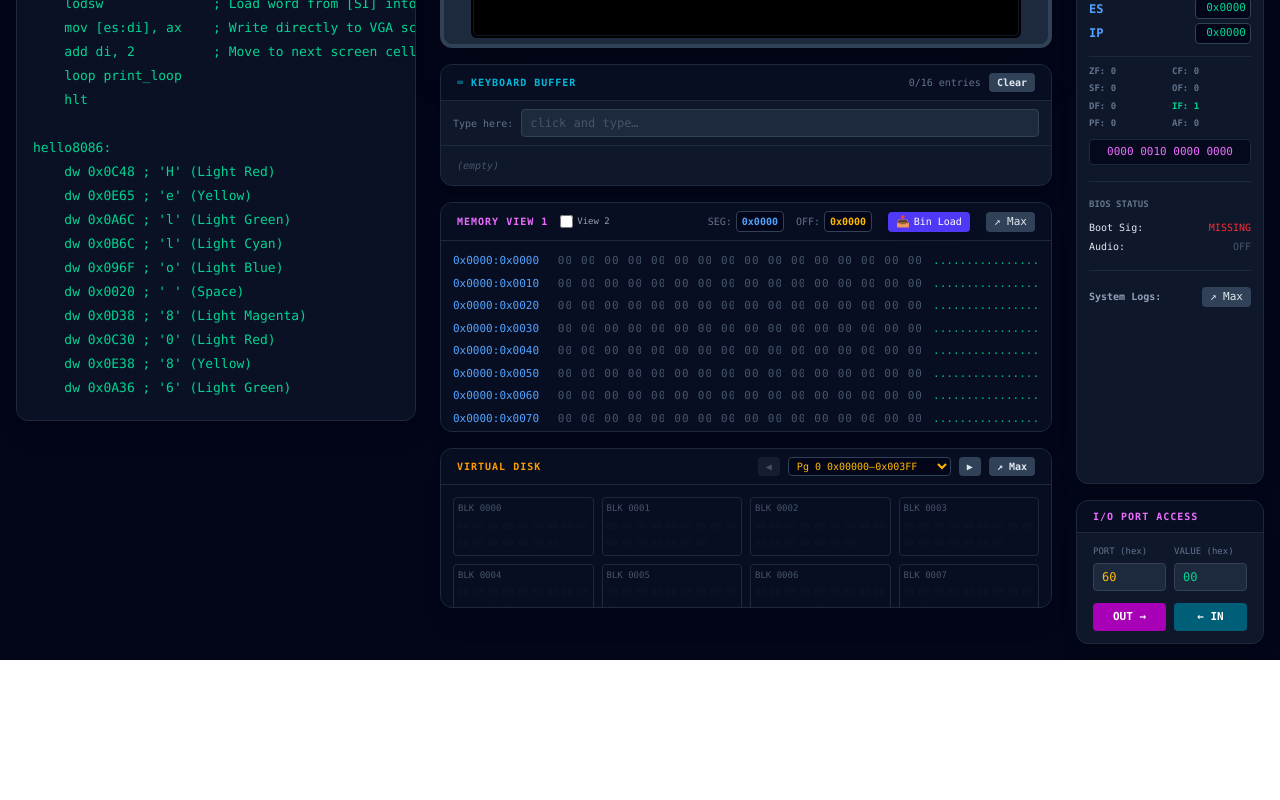
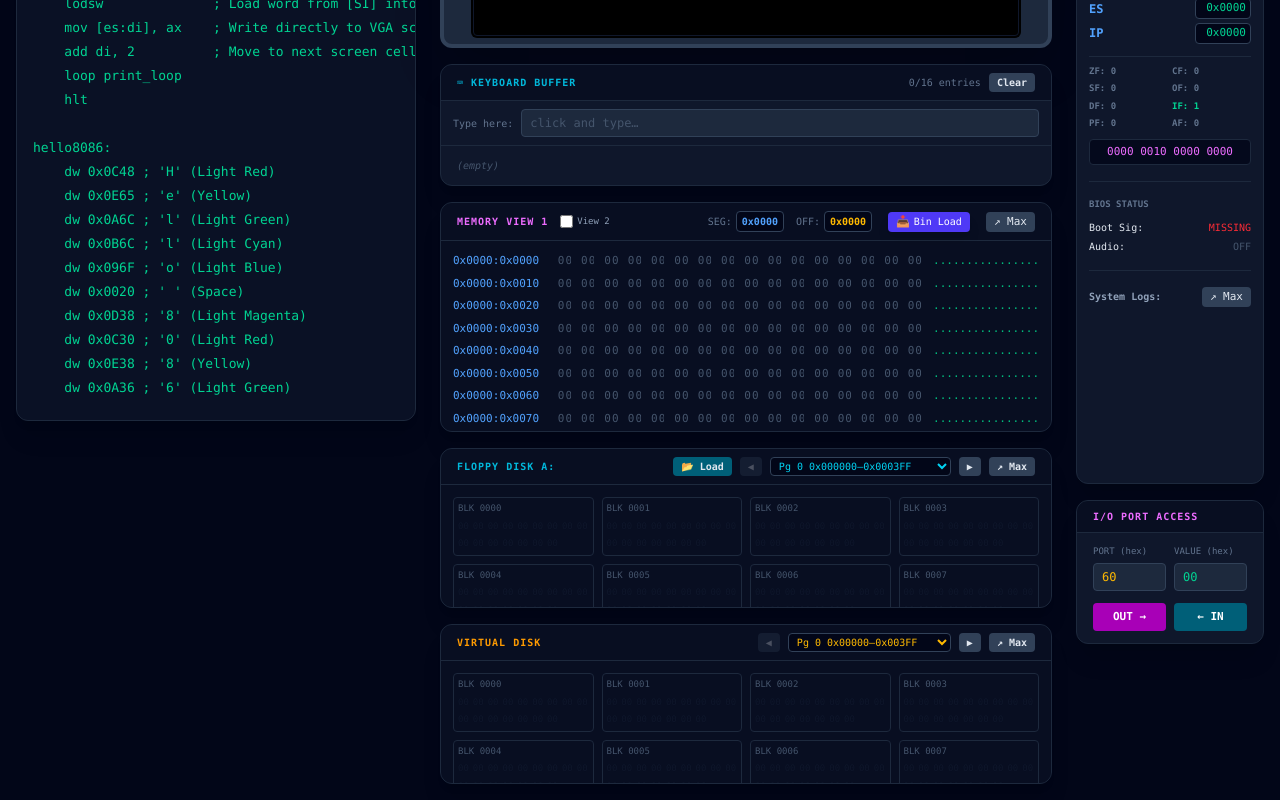
Before and after one commit to daohainam/emulator-8086-js, a React (Vite) app: page / in a window 1280 px wide. Shown: the part 441-1241 px from the top of the page. Before the commit the page ends 1101 px from the top, so only its background shows below. Built offline with nearby package versions, Linux system fonts and the light colour scheme.

Commit message:
feat: support 1st floppy disk

```diff
--- a/src/App.jsx
+++ b/src/App.jsx
@@ -7,7 +7,7 @@ import { DiskDevice } from './devices/DiskDevice.js';
 import { KeyboardDevice } from './devices/KeyboardDevice.js';
 import { PIC8259Device } from './devices/PIC8259Device.js';
 import {
-    ADDR_SPACE, DISK_SIZE, SECTOR_SIZE,
+    ADDR_SPACE, DISK_SIZE, SECTOR_SIZE, FLOPPY_SIZE,
     VGA_BASE, VGA_COLS, VGA_ROWS, VGA_SIZE,
     toHex, calcPhys, calcParity,
     readMem8, writeMem8, writeMem8Safe,
@@ -416,6 +416,99 @@ function DiskViewer({ diskMemory }) {
     );
 }
 
+function FloppyDiskViewer({ floppyMemory, onLoadFloppy }) {
+    const BLOCKS_PER_PAGE = 64;
+    const BLOCK_SIZE = 16;
+    const TOTAL_BLOCKS = Math.floor(floppyMemory.length / BLOCK_SIZE);
+    const TOTAL_PAGES = Math.ceil(TOTAL_BLOCKS / BLOCKS_PER_PAGE);
+
+    const [page, setPage] = React.useState(0);
+    const [maximized, setMaximized] = React.useState(false);
+    const fileInputRef = React.useRef(null);
+    const pageStart = page * BLOCKS_PER_PAGE;
+
+    const handleFileLoad = (ev) => {
+        const file = ev.target.files[0];
+        if (!file) return;
+        const reader = new FileReader();
+        reader.onload = (e) => {
+            onLoadFloppy && onLoadFloppy(new Uint8Array(e.target.result));
+        };
+        reader.readAsArrayBuffer(file);
+        ev.target.value = '';
+    };
+
+    return (
+        <div className={maximized ? "fixed inset-0 z-50 flex flex-col bg-slate-900" : "bg-slate-900 rounded-xl border border-slate-800 flex flex-col overflow-hidden shadow-xl h-40"}>
+            <div className="bg-slate-950/50 px-4 py-2 border-b border-slate-800 flex justify-between items-center gap-2">
+                <h2 className="text-[10px] font-bold text-cyan-500 uppercase tracking-widest font-mono whitespace-nowrap">Floppy Disk A:</h2>
+                <div className="flex items-center gap-2 ml-auto">
+                    <input
+                        ref={fileInputRef}
+                        type="file"
+                        accept=".img,.flp,.bin"
+                        className="hidden"
+                        onChange={handleFileLoad}
+                    />
+                    <button
+                        onClick={() => fileInputRef.current && fileInputRef.current.click()}
+                        className="px-2 py-0.5 text-[10px] bg-cyan-800 hover:bg-cyan-700 text-slate-200 rounded transition-colors font-bold"
+                        title="Load floppy image (.img/.flp/.bin)"
+                    >📂 Load</button>
+                    <button
+                        onClick={() => setPage(p => Math.max(0, p - 1))}
+                        disabled={page === 0}
+                        className="px-2 py-0.5 text-[10px] bg-slate-700 hover:bg-slate-600 text-slate-200 rounded disabled:opacity-30 transition-colors font-bold"
+                    >◀</button>
+                    <select
+                        value={page}
+                        onChange={e => setPage(Number(e.target.value))}
+                        className="bg-slate-950 border border-slate-700 rounded px-1 py-0.5 text-cyan-400 text-[10px] font-mono focus:outline-none focus:border-cyan-500"
+                    >
+                        {Array.from({ length: TOTAL_PAGES }).map((_, p) => {
+                            const blkStart = p * BLOCKS_PER_PAGE;
+                            const byteStart = blkStart * BLOCK_SIZE;
+                            return (
+                                <option key={p} value={p}>
+                                    {`Pg ${p}  0x${byteStart.toString(16).toUpperCase().padStart(6, '0')}–0x${(byteStart + BLOCKS_PER_PAGE * BLOCK_SIZE - 1).toString(16).toUpperCase().padStart(6, '0')}`}
+                                </option>
+                            );
+                        })}
+                    </select>
+                    <button
+                        onClick={() => setPage(p => Math.min(TOTAL_PAGES - 1, p + 1))}
+                        disabled={page === TOTAL_PAGES - 1}
+                        className="px-2 py-0.5 text-[10px] bg-slate-700 hover:bg-slate-600 text-slate-200 rounded disabled:opacity-30 transition-colors font-bold"
+                    >▶</button>
+                    <button
+                        onClick={() => setMaximized(m => !m)}
+                        className="px-2 py-0.5 text-[10px] bg-slate-700 hover:bg-slate-600 text-slate-200 rounded transition-colors font-bold"
+                        title={maximized ? 'Restore' : 'Maximize'}
+                    >{maximized ? '↙ Restore' : '↗ Max'}</button>
+                </div>
+            </div>
+            <div className={`p-3 overflow-auto flex-1 font-mono text-[9px] bg-slate-950/50 custom-scrollbar gap-2 ${maximized ? 'grid grid-cols-8' : 'grid grid-cols-4'}`}>
+                {Array.from({ length: BLOCKS_PER_PAGE }).map((_, i) => {
+                    const absBlock = pageStart + i;
+                    const diskOff = absBlock * BLOCK_SIZE;
+                    return (
+                        <div key={i} className="flex flex-col border border-slate-800 p-1 rounded">
+                            <span className="text-slate-600 mb-1">BLK {absBlock.toString(16).toUpperCase().padStart(4, '0')}</span>
+                            <div className="flex flex-wrap gap-1">
+                                {Array.from({ length: BLOCK_SIZE }).map((_, b) => (
+                                    <span key={b} className={floppyMemory[diskOff + b] !== 0 ? "text-cyan-400" : "text-slate-900"}>
+                                        {(floppyMemory[diskOff + b] || 0).toString(16).toUpperCase().padStart(2, '0')}
+                                    </span>
+                                ))}
+                            </div>
+                        </div>
+                    );
+                })}
+            </div>
+        </div>
+    );
+}
+
 function MemoryViewer({ title = "Memory View", getMemByte, memSegStr, setMemSegStr, memOffStr, setMemOffStr, hasToggle = false, isToggled = false, onToggle, onMemoryChange, isRunning, onLoadMemory }) {
     const [maximized, setMaximized] = React.useState(false);
     const seg = parseInt(memSegStr.replace(/0x/i, ''), 16) || 0;
@@ -621,6 +714,7 @@ export default function Emulator8086() {
         flags: { ZF: 0, SF: 0, CF: 0, OF: 0, DF: 0, IF: 1, AF: 0, PF: 0 },
         mem: new Uint8Array(ADDR_SPACE),
         disk: new Uint8Array(DISK_SIZE),
+        floppy: new Uint8Array(FLOPPY_SIZE),
         cursorX: 0,
         cursorY: 0
     });
@@ -638,6 +732,14 @@ export default function Emulator8086() {
         writeMem8Safe(eng.current, addr, val);
         forceRender();
     };
+
+    const handleLoadFloppy = useCallback((data) => {
+        const e = eng.current;
+        const len = Math.min(data.length, FLOPPY_SIZE);
+        e.floppy.set(data.subarray(0, len));
+        addLog(`Loaded ${len} bytes into Floppy A:`);
+        forceRender();
+    }, []);
 
     const handleLoadMemory = (startAddr, data, filename) => {
         const e = eng.current;
@@ -1111,6 +1213,7 @@ export default function Emulator8086() {
                                 onLoadMemory={handleLoadMemory}
                             />
                         )}
+                        <FloppyDiskViewer floppyMemory={e.floppy} onLoadFloppy={handleLoadFloppy} />
                         <DiskViewer diskMemory={e.disk} />
                     </div>
 
--- a/src/CPU8086.js
+++ b/src/CPU8086.js
@@ -6,6 +6,12 @@
 const ADDR_SPACE     = 1048576; // Total address space (1 MB)
 const DISK_SIZE      = 131072;  // Virtual disk size (128 KB)
 const SECTOR_SIZE    = 512;     // Standard disk sector size
+
+// --- FLOPPY CONSTANTS (3.5" 1.44 MB) ---
+const FLOPPY_SIZE              = 1474560; // 1.44 MB (2880 sectors × 512 bytes)
+const FLOPPY_HEADS             = 2;
+const FLOPPY_SECTORS_PER_TRACK = 18;
+const FLOPPY_CYLINDERS         = 80;
 
 const VGA_BASE       = 0xB8000; // VGA text mode VRAM base address
 const VGA_COLS       = 80;      // VGA text mode columns
@@ -113,13 +119,78 @@ const handleInt10 = (e) => {
     }
 };
 
+// INT 13h handler for first floppy disk (DL=0x00)
+const handleFloppyInt13 = (e, ah, al) => {
+    if (ah === 0x00) {
+        // Reset — return success
+        e.reg.AX &= 0x00FF;
+        e.flags.CF = 0;
+    } else if (ah === 0x01) {
+        // Get status — return success
+        e.reg.AX &= 0x00FF;
+        e.flags.CF = 0;
+    } else if (ah === 0x02 || ah === 0x03) {
+        // Read (02h) / Write (03h) sectors
+        const isRead = (ah === 0x02);
+        const count = al;
+        const cl = e.reg.CX & 0xFF;
+        const ch = (e.reg.CX >> 8) & 0xFF;
+        const sector   = cl & 0x3F;                   // bits 0-5 of CL (1-based)
+        const cylinder = ch | ((cl & 0xC0) << 2);     // CH + bits 6-7 of CL
+        const head     = (e.reg.DX >> 8) & 0xFF;      // DH
+
+        const lba    = (cylinder * FLOPPY_HEADS + head) * FLOPPY_SECTORS_PER_TRACK + (sector - 1);
+        const offset = lba * SECTOR_SIZE;
+
+        if (sector === 0 || offset < 0 || offset + count * SECTOR_SIZE > FLOPPY_SIZE) {
+            e.reg.AX = (e.reg.AX & 0x00FF) | 0x0400; // AH=04 sector not found
+            e.flags.CF = 1;
+            return;
+        }
+
+        const bufAddr = calcPhys(e.reg.ES, e.reg.BX);
+        for (let i = 0; i < count * SECTOR_SIZE; i++) {
+            if (isRead) {
+                writeMem8Safe(e, (bufAddr + i) & (ADDR_SPACE - 1), e.floppy[offset + i]);
+            } else {
+                e.floppy[offset + i] = readMem8(e, (bufAddr + i) & (ADDR_SPACE - 1));
+            }
+        }
+        e.reg.AX &= 0x00FF; // AH=0 success, AL preserved (sectors transferred)
+        e.flags.CF = 0;
+    } else if (ah === 0x08) {
+        // Get drive parameters — 3.5" 1.44 MB
+        e.reg.AX = 0x0000;
+        e.reg.BX = 0x0004; // drive type 04h = 3.5" 1.44 MB
+        e.reg.CX = ((FLOPPY_CYLINDERS - 1) << 8) | FLOPPY_SECTORS_PER_TRACK;
+        e.reg.DX = ((FLOPPY_HEADS - 1) << 8) | 0x01; // DH=max head, DL=1 drive
+        e.flags.CF = 0;
+    } else if (ah === 0x15) {
+        // Get disk type — floppy with change-line support
+        const total = FLOPPY_SIZE / SECTOR_SIZE; // 2880
+        e.reg.AX = (e.reg.AX & 0x00FF) | 0x0200; // AH=02 floppy w/ change-line
+        e.reg.CX = (total >> 16) & 0xFFFF;
+        e.reg.DX = total & 0xFFFF;
+        e.flags.CF = 0;
+    } else {
+        // Other subfunctions — return success
+        e.reg.AX &= 0x00FF;
+        e.flags.CF = 0;
+    }
+};
+
 const handleInt13 = (e) => {
     const ah = (e.reg.AX >> 8) & 0xFF;
     const al = e.reg.AX & 0xFF;
     const dl = e.reg.DX & 0xFF;
 
-    // Only handle first hard disk (0x80)
-    if (dl !== 0x80) {
+    // Dispatch on drive number
+    if (dl === 0x00) {
+        // First floppy disk (A:)
+        handleFloppyInt13(e, ah, al);
+        return;
+    } else if (dl !== 0x80) {
+        // Unsupported drive
         e.reg.AX = (e.reg.AX & 0x00FF) | 0x0100; // AH=01 (invalid parameter)
         e.flags.CF = 1;
         return;
@@ -762,6 +833,7 @@ export {
     ADDR_SPACE,
     DISK_SIZE,
     SECTOR_SIZE,
+    FLOPPY_SIZE,
     VGA_BASE,
     VGA_COLS,
     VGA_ROWS,
```
